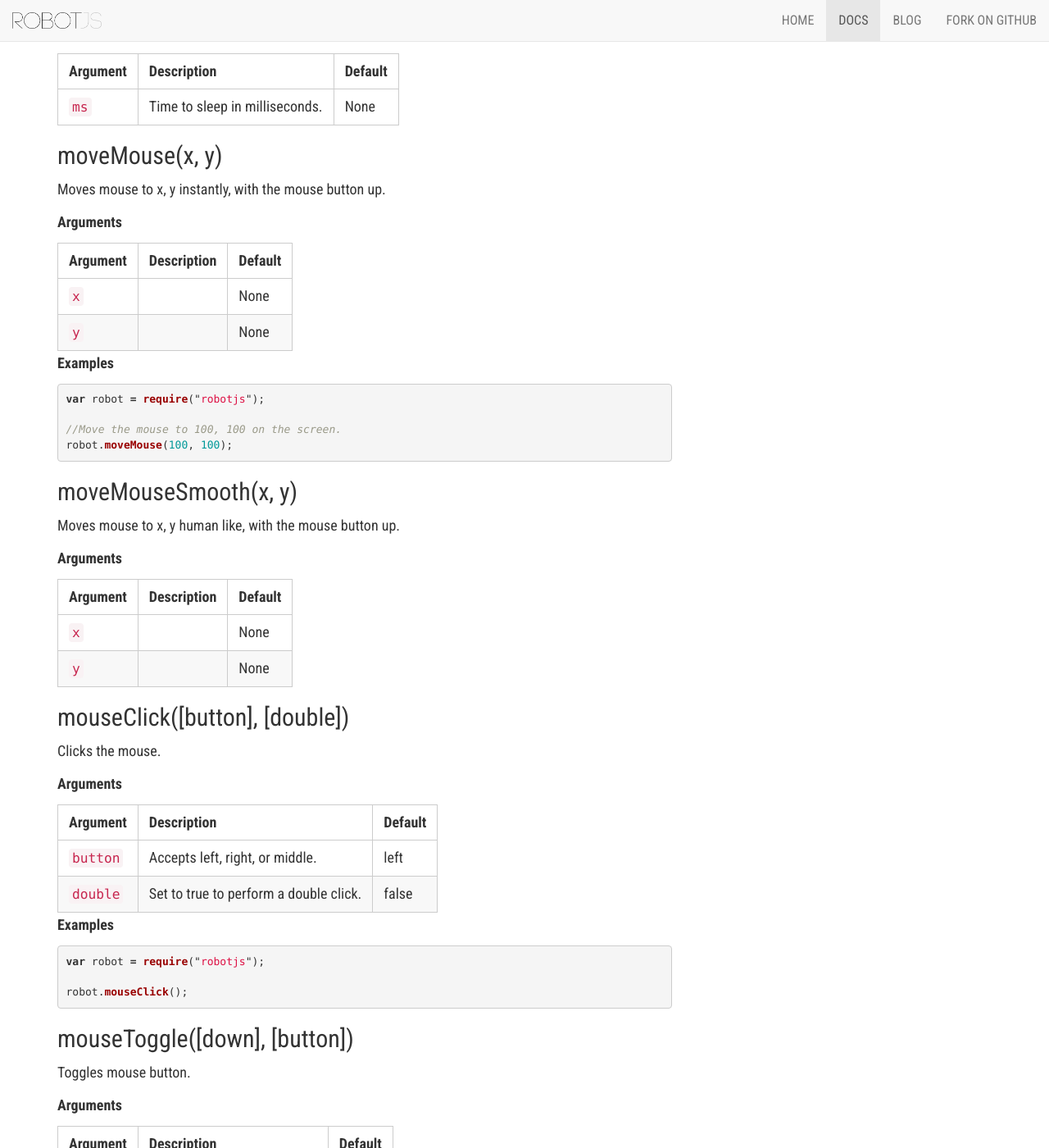
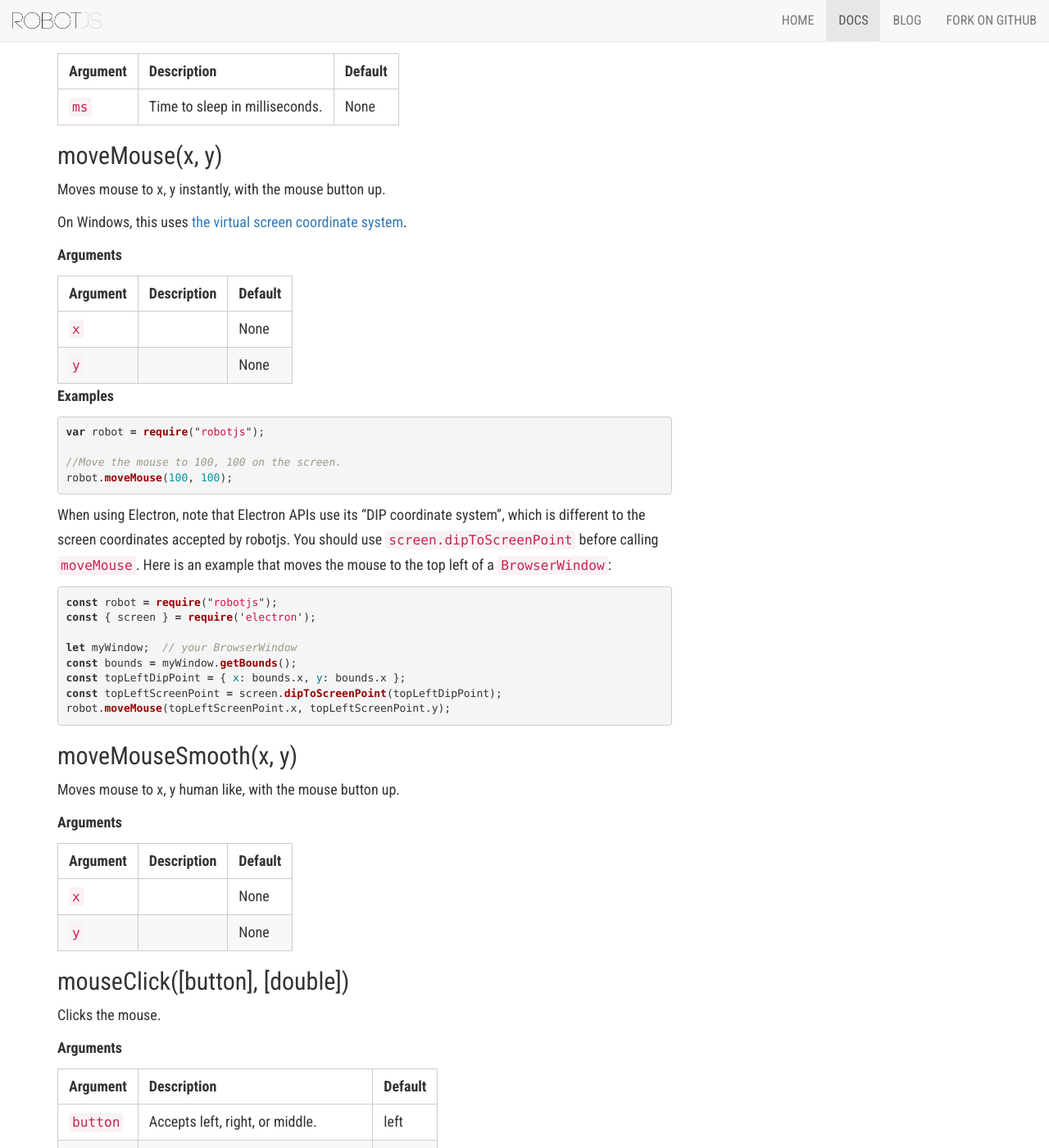
Before and after one commit to octalmage/robotjs.io, a Jekyll site: the page built from _posts/docs/2016-10-12-syntax.md, in a window 1280 px wide and 1400 px high, scrolled down 5252 px. Shown: the whole window at 82% size. Built offline with Jekyll 4.4.1, drawn with Linux system fonts in a browser that asks for light colours; nearby versions of some CDN libraries; comment, search, counter and statistics services are not loaded.

Commit message:
Document coordinate system expected (at least on Windows), and note difference from Electron coordinate system

```diff
--- a/_posts/docs/2016-10-12-syntax.md
+++ b/_posts/docs/2016-10-12-syntax.md
@@ -171,6 +171,8 @@ Sets the delay in milliseconds to sleep after a mouse event. This is 10ms by def
 
 Moves mouse to x, y instantly, with the mouse button up.
 
+On Windows, this uses [the virtual screen coordinate system](https://docs.microsoft.com/en-us/windows/win32/gdi/the-virtual-screen).
+
 **Arguments**
 
 **Argument** | **Description** | **Default**
@@ -186,6 +188,23 @@ var robot = require("robotjs");
 
 //Move the mouse to 100, 100 on the screen.
 robot.moveMouse(100, 100);
+{% endhighlight %}
+
+When using Electron, note that Electron APIs use its "DIP coordinate system",
+which is different to the screen coordinates accepted by robotjs.
+You should use [`screen.dipToScreenPoint`](https://www.electronjs.org/docs/api/screen#screendiptoscreenpointpoint-windows)
+before calling `moveMouse`.
+Here is an example that moves the mouse to the top left of a `BrowserWindow`:
+
+{% highlight javascript %}
+const robot = require("robotjs");
+const { screen } = require('electron');
+
+let myWindow;  // your BrowserWindow
+const bounds = myWindow.getBounds();
+const topLeftDipPoint = { x: bounds.x, y: bounds.x };
+const topLeftScreenPoint = screen.dipToScreenPoint(topLeftDipPoint);
+robot.moveMouse(topLeftScreenPoint.x, topLeftScreenPoint.y);
 {% endhighlight %}
 
 ## moveMouseSmooth(x, y)
```
